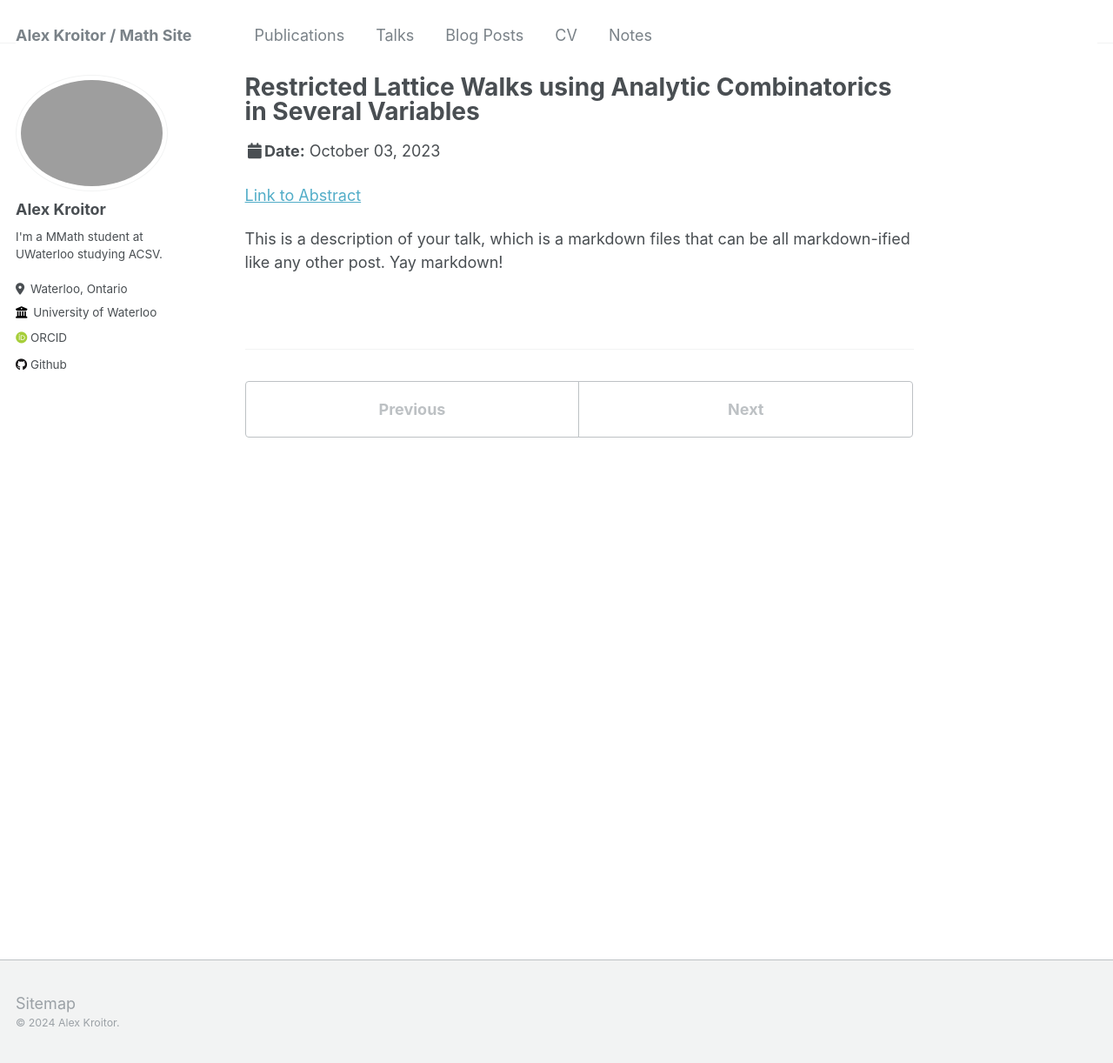
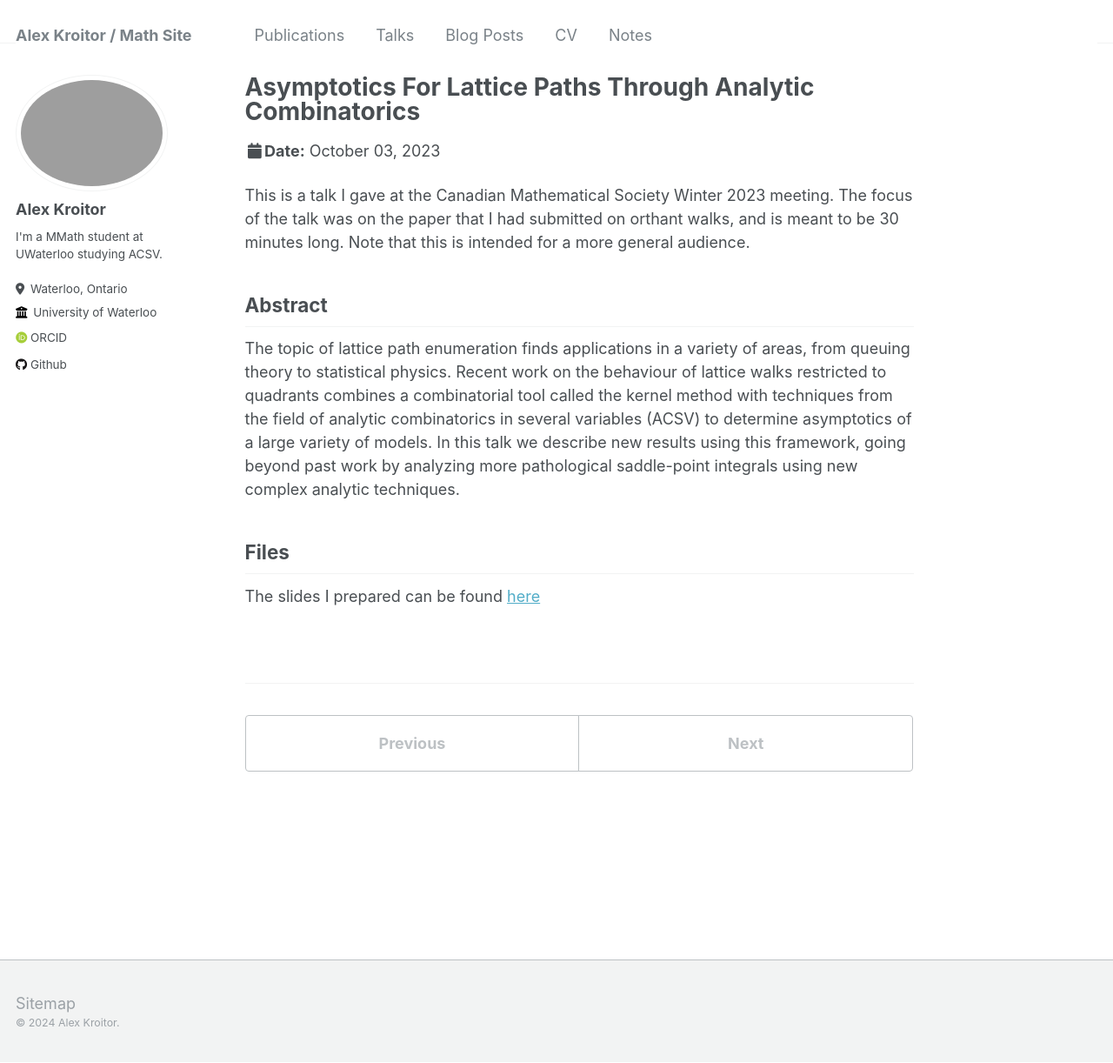
Before and after one commit to akroitor/akroitor.github.io, a Jekyll site: the page built from _talks/2023-10-03-conference-talk.md, in a window 1280 px wide and 1222 px high. Shown: the whole window at 87% size. Built offline with Jekyll 4.4.1, drawn with Linux system fonts in a browser that asks for light colours; some web fonts are replaced.

Commit message:
Update 2023-10-03-conference-talk.md

```diff
--- a/_talks/2023-10-03-conference-talk.md
+++ b/_talks/2023-10-03-conference-talk.md
@@ -1,5 +1,5 @@
 ---
-title: "Restricted Lattice Walks using Analytic Combinatorics in Several Variables"
+title: "Asymptotics For Lattice Paths Through Analytic Combinatorics"
 collection: conference talks
 type: "Talk"
 permalink: /talks/2023-10-03-conference-talk
@@ -8,6 +8,14 @@ date: 2023-10-03
 location: "Ottawa, Ontario"
 ---
 
-[Link to Abstract](http://example2.com)
+This is a talk I gave at the Canadian Mathematical Society Winter 2023 meeting. The focus of the talk was on the paper that I had submitted on orthant walks, and is meant to be 30 minutes long. Note that this is intended for a more general audience.
 
-This is a description of your talk, which is a markdown files that can be all markdown-ified like any other post. Yay markdown!
+Abstract
+-----
+
+The topic of lattice path enumeration finds applications in a variety of areas, from queuing theory to statistical physics. Recent work on the behaviour of lattice walks restricted to quadrants combines a combinatorial tool called the kernel method with techniques from the field of analytic combinatorics in several variables (ACSV) to determine asymptotics of a large variety of models. In this talk we describe new results using this framework, going beyond past work by analyzing more pathological saddle-point integrals using new complex analytic techniques.
+
+Files
+-----
+
+The slides I prepared can be found [here](/files/2023-10-03-conference-talk-slides.pdf)
```
